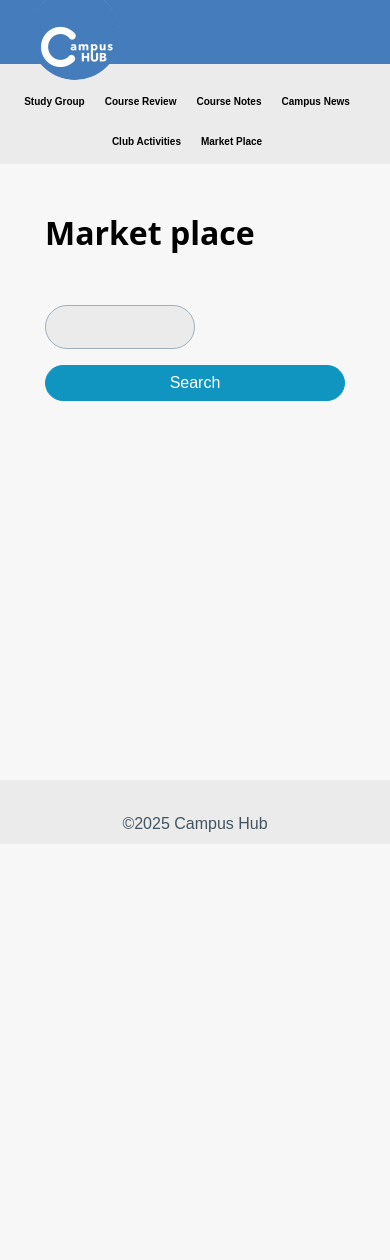
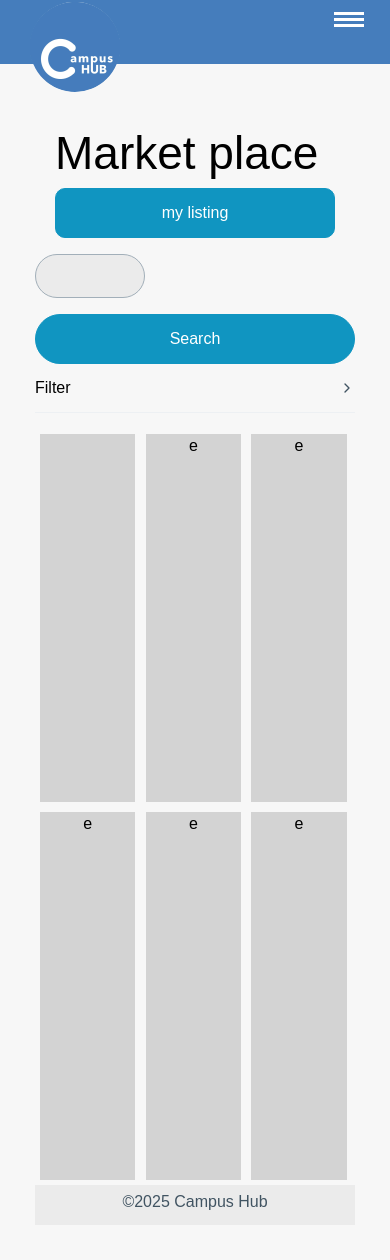
Before and after one commit to OhKh09373/ITCS333-Group3, a PHP site: page / in a window 390 px wide. Before the commit the page ends 832 px from the top, so only its background shows below. Run offline with PHP 8.4, Linux system fonts and the light colour scheme.

Commit message:
Major Overhaul

```diff
--- a/standerd/index.html
+++ b/standerd/index.html
@@ -7,27 +7,85 @@
     <link href="style.css" rel="stylesheet">
     <link href="https://cdn.jsdelivr.net/npm/@picocss/pico@latest/css/pico.min.css" rel="stylesheet">
 </head>
+<body>
 
-<body>
   <header>
     <a href="index.html"><img class="logo" src="logo.JPG" alt="Campus Hub Logo"></a>
   </header>
 
-    <nav>
-        <ul>
+  <input type="checkbox" class="openSidebarMenu" id="openSidebarMenu">
+
+  <label for="openSidebarMenu" class="sidebarIconToggle">
+    <div class="spinner diagonal part-1"></div>
+    <div class="spinner horizontal"></div>
+    <div class="spinner diagonal part-2"></div>
+  </label>
+
+  <div id="sidebarMenu">
+    <ul class="sidebarMenuInner">
       <li class="menu"><a href="#">Study Group</a></li>
       <li class="menu"><a href="#">Course Review</a></li>
       <li class="menu"><a href="#">Course Notes</a></li>
-            <li class="menu"><a href="#">Campus News</a></li>
+      <li class="menu"><a href="create.html">Campus News</a></li>
       <li class="menu"><a href="#">Club Activities</a></li>
       <li class="menu"><a href="#">Market Place</a></li>
     </ul>
-    </nav>
+  </div>
 
   <div class="content">
-        <h1 class="page">Market place</h1>
+    <p id="page">Market place
+        <a href="My Listing.html"><button id="listing">my listing</button></a>
+    </p>
+    <details>
+        <summary id="filter">
             <input type="text" id="search-bar">
             <button id="search">Search</button>
+            Filter
+        </summary>
+        <div id="filter-contain">
+            <div class="contained">By time of listing <br>
+                <input class="radiofilter"  type="radio">Newest <br>
+                <input class="radiofilter" type="radio">Oldest
+                </div>
+            <div class="contained">By type<br>
+                <input class="radiofilter" type="radio">Electronics <br>
+                <input class="radiofilter" type="radio">Books
+            </div>
+            <div class="contained">By price<br>
+                <input class="radiofilter" type="radio">Cheapest <br>
+                <input class="radiofilter" type="radio">Most expensive
+            </div>
+            <div class="contained">Negotiable<br>
+                <input class="radiofilter" type="radio">Yes <br>
+                <input class="radiofilter" type="radio">No
+            </div>
+            <div class="contained">
+                <button id="search">Clear</button>
+            </div>
+            <div class="contained">
+                <button id="search">Apply</button>
+            </div>
+        </div>
+    </details>
+    <div class="items">
+    <div class="item">
+        <img href="placeholder.png" class="itemimage">
+    </div>
+    <div class="item">
+        e
+    </div>
+    <div class="item">
+        e
+    </div>
+    <div class="item">
+        e
+    </div>
+    <div class="item">
+        e
+    </div>
+    <div class="item">
+        e
+    </div>
     </div>
 
     <footer>
@@ -35,4 +93,3 @@
     </footer>
 
 </body>
-</html>
--- a/standerd/style.css
+++ b/standerd/style.css
@@ -6,55 +6,135 @@ body {
     display: flex;
     flex-direction: column;
     }
+
 header {
-    background-color: #457dbc;
-    height: 60px;
     display: flex;
     align-items: center;
+    justify-content: space-between;
+    display: block;
+    margin: 0 auto;
+    width: 100%;
+    max-width: 100%;
+    box-shadow: none;
+    background-color: #457dbc;
+    height: 60px!important;
+    z-index: 10;
 }
 .logo {
     border-radius: 50%;
     height: 170px;
-    margin-left: 50px;
-    margin-top: 40px;
-    position: relative;
+    margin-left: 50px; /* Space from the left */
+    margin-top: -50px;
 }
-nav {
-    background-color: #EBEBEB;
-    width: calc(100% - 200px);
-    margin-left: 200px;
-    padding: 10px 0;
+
+/* navigation bar*/
+#sidebarMenu {
+    position: absolute; /* Make sure the sidebar can overlay */
+    width: calc(100% - 175px);
+    transform: translateY(-200px);
+    transition: transform 250ms ease-in-out;
+    background: #EBEBEB;
+    margin-left: 175px;
+    top: 60px;
+    z-index: 9;
 }
-nav ul {
+.sidebarMenuInner{
     display: flex;
-    justify-content: flex-end;
+    justify-content: flex-end; /* Align menu to the right */
     list-style: none;
+    justify-items: auto;
     margin: 0;
     padding: 0;
     width: 100%;
 }
-.menu {
+.menu{
+    list-style: none;
+    color: black;
     font-weight: bold;
-    color: black;
     font-size: 16px;
     padding: 0 10px;
+    padding: 10px;
+    margin: 5px;
 }
 .menu a {
-    color: black;
+    color: #000000;
+    text-transform: uppercase;
+    font-weight: bold;
+    cursor: pointer;
     text-decoration: none;
 }
 .menu:hover {
     color: white;
     border-radius: 20px;
     background-color: gray;
+    transition: 0.6s;
 }
-.menu:active{
-    color: #3167a4;
+input[type="checkbox"]:checked ~ #sidebarMenu {
+    transform: translateY(0);
+}
+input[type=checkbox] {
+    transition: all 0.3s;
+    box-sizing: border-box;
+    display: none;
+}
+.sidebarIconToggle {
+    position: absolute;
+    top: 20px;
+    right: 20px;
+    z-index: 100;
+    height: 30px;
+    width: 30px;
+}
+.spinner {
+    transition: all 0.3s;
+    box-sizing: border-box;
+    position: absolute;
+    height: 3px;
+    width: 100%;
+    background-color: #fff;
+}
+.horizontal {
+    transition: all 0.3s;
+    box-sizing: border-box;
+    position: relative;
+    float: left;
+    margin-top: 3px;
+}
+.diagonal.part-1 {
+    position: relative;
+    transition: all 0.3s;
+    box-sizing: border-box;
+    float: left;
+}
+.diagonal.part-2 {
+    transition: all 0.3s;
+    box-sizing: border-box;
+    position: relative;
+    float: left;
+    margin-top: 3px;
+}
+input[type=checkbox]:checked ~ .sidebarIconToggle > .horizontal {
+    transition: all 0.3s;
+    box-sizing: border-box;
+    opacity: 0;
+}
+input[type=checkbox]:checked ~ .sidebarIconToggle > .diagonal.part-1 {
+    transition: all 0.3s;
+    box-sizing: border-box;
+    transform: rotate(135deg);
+    margin-top: 8px;
+}
+input[type=checkbox]:checked ~ .sidebarIconToggle > .diagonal.part-2 {
+    transition: all 0.3s;
+    box-sizing: border-box;
+    transform: rotate(-135deg);
+    margin-top: -9px;
 }
 .content{
     flex: 1;
-    margin: 5px;
-    padding: 40px;
+    margin-top:65px !important ;
+    margin:20px;
+    padding: 15px;
 }
 footer{
     height: 40px;
@@ -66,70 +146,139 @@ footer{
 
 /* Mobile styles */
 @media only screen and (max-width: 480px) {
-    header {
-        height: 40px;
+    header{
+        height: 40px !important;
     }
     .logo{
         border-radius: 50%;
         height: 90px;
-        margin-left: 30px;
-        margin-top:5px;
+        margin-left: 30px; /* Space from the left */
+        margin-top:-30px;
     }
-    nav {
+    .sidebarIconToggle {
+        top: 12px;
+    }
+    #sidebarMenu {
         width: 100%;
-        margin-left: 0;
+        margin-left: 0; /* No margin on the left */
+        transform: translateY(-300px);
+        top: 0;
     }
-    nav ul {
-        flex-direction: row;
-        flex-wrap: wrap;
+    .sidebarMenuInner{
+        display: flex;
+        flex-direction: column;
         justify-content: center;
         align-items: center;
     }
     .menu {
         font-weight: bold;
         margin: 15px 5px 0 5px;
-        padding: 5px;
-        font-size: 10px;
+        padding: 5px; /* Adjust padding for mobile */
+        font-size: 12px; /* Smaller font size for mobile */
+    }
+    .content{
+        margin-top:20px !important;
     }
 }
 
 /* Tablet styles */
 @media only screen and (min-width: 481px) and (max-width: 768px) {
-    header {
-        height: 40px;
+    header{
+        height: 40px !important;
     }
-    nav {
-        width: calc(100% - 100px);
-        margin-left: 100px;
+    .logo{
+        border-radius: 50%;
+        height: 90px; /* Adjust logo height */
+        margin-left: 30px; /* Space from the left */
+        margin-top:-30px;
+    }
+    .sidebarIconToggle {
+        top: 12px;
+    }
+    #sidebarMenu {
+        width: 100%; /* Full width on mobile */
+        margin-left: 0; /* No margin on the left */
+        transform: translateY(-300px);
+        top: 0;
+    }
+    .sidebarMenuInner{
+        display: flex;
+        flex-direction: column;
+        justify-content: center;
+        align-items: center;
     }
     .menu {
         font-weight: bold;
-        color: black;
-        font-size: 12px;
-        padding: 0 5px;
+        margin: 15px 5px 0 5px;
+        padding: 5px; /* Adjust padding for mobile */
+        font-size: 12px; /* Smaller font size for mobile */
     }
-    .logo{
-        border-radius: 50%;
-        height: 100px;
-        margin-left: 50px;
-        margin-top:50px;
+    .content{
+        margin-top:20px !important;
     }
 }
 
-.page{
-    color: black;
-}
-
 #search-bar{
-    width: calc(100% - 150px);
+    width: calc(100% - 210px);
     height: 7%;
     border-radius: 20cm;
     background-color: #EBEBEB;
     color: darkgrey;
+    margin-right: 1%;
+}
+
+#search{
+    border-radius: 10cm;
+    margin-right: 20px;
+}
+
+#page{
+    color:#000000;
+    margin: 20px;
+    size: 30cm;
+    font-size: 46px;
+}
+
+#filter{
+    color: #000000;
+}
+
+#listing{
+    border-radius: 10px;
+    float: right;
+}
+
+#filter-contain{
+    display: flex;
+    flex-direction: row;
+    flex-basis: 20%;
+}
+
+.contained{
+    margin-left: 3%;
     margin-right: 3%;
 }
 
-#search{
-    border-radius: 20cm;
-    padding: 5px;
+.items{
+    display: grid;
+    color: #000000;
+    grid-template-columns: repeat(3, 33%);
+    width: 100%;
+    height: 20cm;
+    align-self: center;
+    grid-template-rows: repeat(2, 50%);
+    text-align: center;
 }
+
+.item{
+    background-color: lightgrey;
+    margin: 5%;
+}
+
+.radiofilter{
+    caret-color: #000000;
+}
+
+.itemimage{
+    width: 20%;
+}
```
Also changed, not shown: standerd/My Listing.html (added, +59 -0 lines), standerd/placeholder.png (added). Lines whose indentation alone changed are shown as unchanged.
